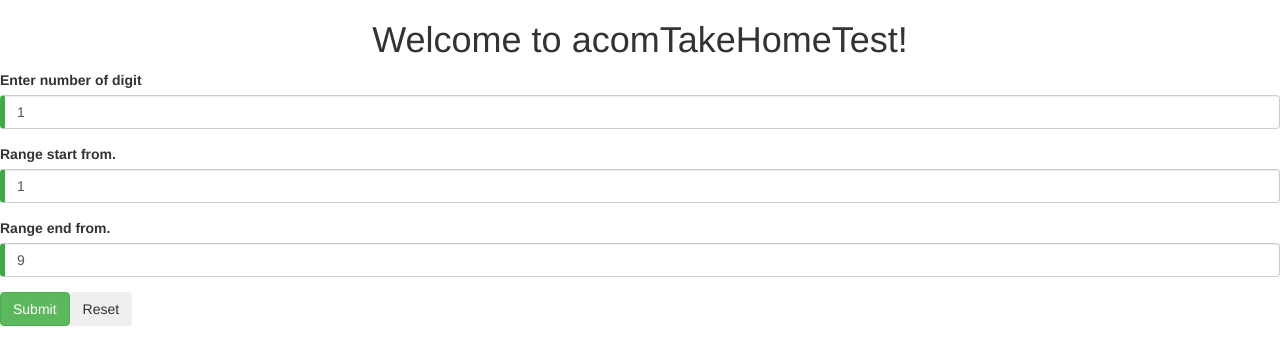
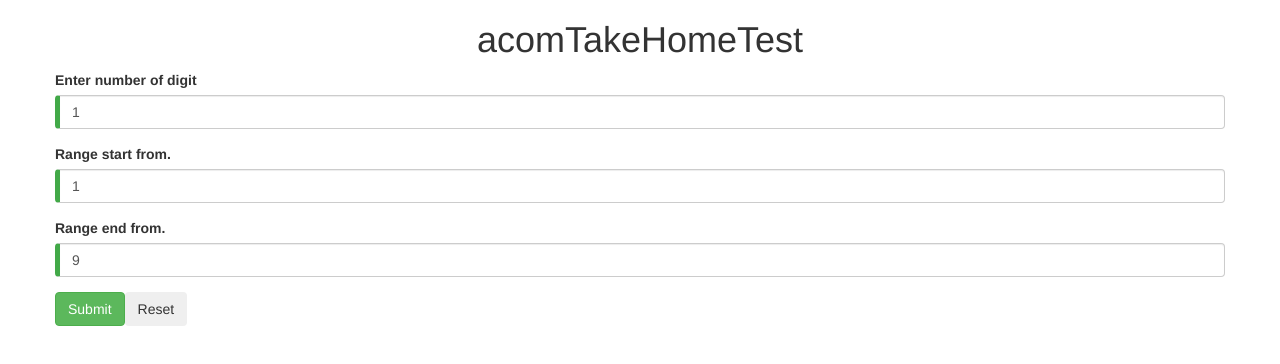
Before and after one commit to chegola/acom-tht, an Angular app: page / in a window 1280 px wide. Shown: the top 364 px of the page. Built offline with nearby package versions, Linux system fonts and the light colour scheme.

Commit message:
Better look and feel

```diff
--- a/src/app/app.component.html
+++ b/src/app/app.component.html
@@ -1,11 +1,11 @@
-<!--The content below is only a placeholder and can be replaced.-->
+<div class="container">
+  <div class="row">
+    <div class="col">
       <div style="text-align:center">
         <h1>
-    Welcome to {{ title }}!
+          {{title}}
         </h1>
-
       </div>
-
       <form (ngSubmit)="onSubmit()" #heroForm="ngForm">
         <div class="form-group">
           <label for="digit">Enter number of digit</label>
@@ -35,6 +35,11 @@
         <button type="submit" class="btn btn-success"  [disabled]="!heroForm.valid || startRange > endRange || endRange > Math.pow(10, digit) - 1 ">Submit</button>
         <button type="button" class="btn" (click)="doReset()" >Reset</button>
       </form>
+    </div>
+
+  </div>
+  <div class="row">
+    <div class="col">
 
       <div *ngIf="submitted == false">
         <div *ngIf="randomNumbers.length > 0">
@@ -55,3 +60,9 @@
 
         </div>
       </div>
+
+
+
+    </div>
+  </div>
+</div>
```
Lines whose indentation alone changed are shown as unchanged.
